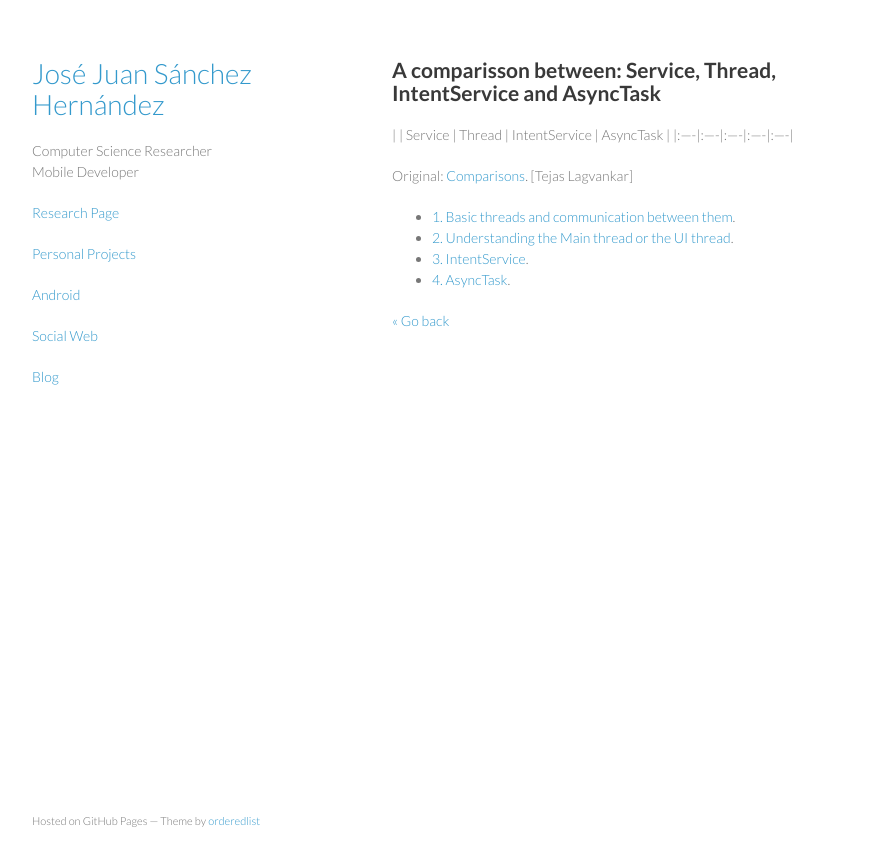
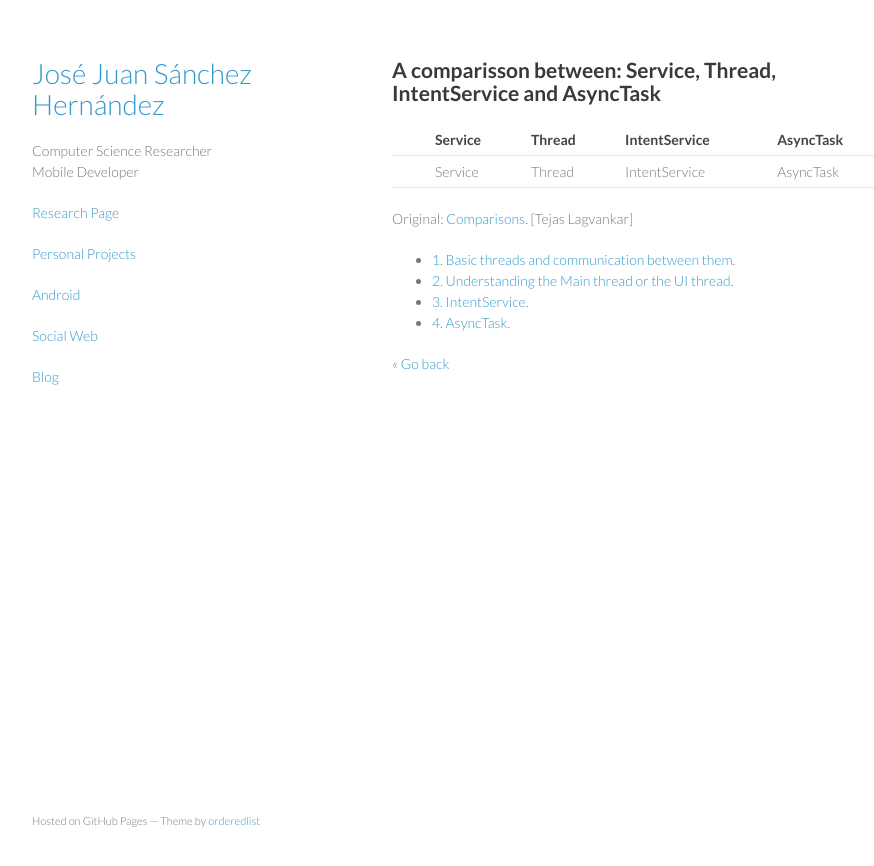
Before and after one commit to josejuansanchez/josejuansanchez.github.io, a Jekyll site: the page built from android/comparisson_between_service_thread_intentservice_asynctask.md, in a window 1280 px wide. Shown: the top 866 px of the page, without its empty margins (178-1052 px from the left). Built offline with Jekyll 4.4.1, drawn with Linux system fonts in a browser that asks for light colours.

Commit message:
Update comparisson_between_service_thread_intentservice_asynctask.md

```diff
--- a/android/comparisson_between_service_thread_intentservice_asynctask.md
+++ b/android/comparisson_between_service_thread_intentservice_asynctask.md
@@ -7,6 +7,7 @@ title: Android
 
 | | Service | Thread | IntentService | AsyncTask |
 |:----|:----|:----|:----|:----|
+| | Service | Thread | IntentService | AsyncTask |
 
 
 Original: [Comparisons](http://techtej.blogspot.com.es/2011/03/android-thread-constructspart-4.html). [Tejas Lagvankar]
```
